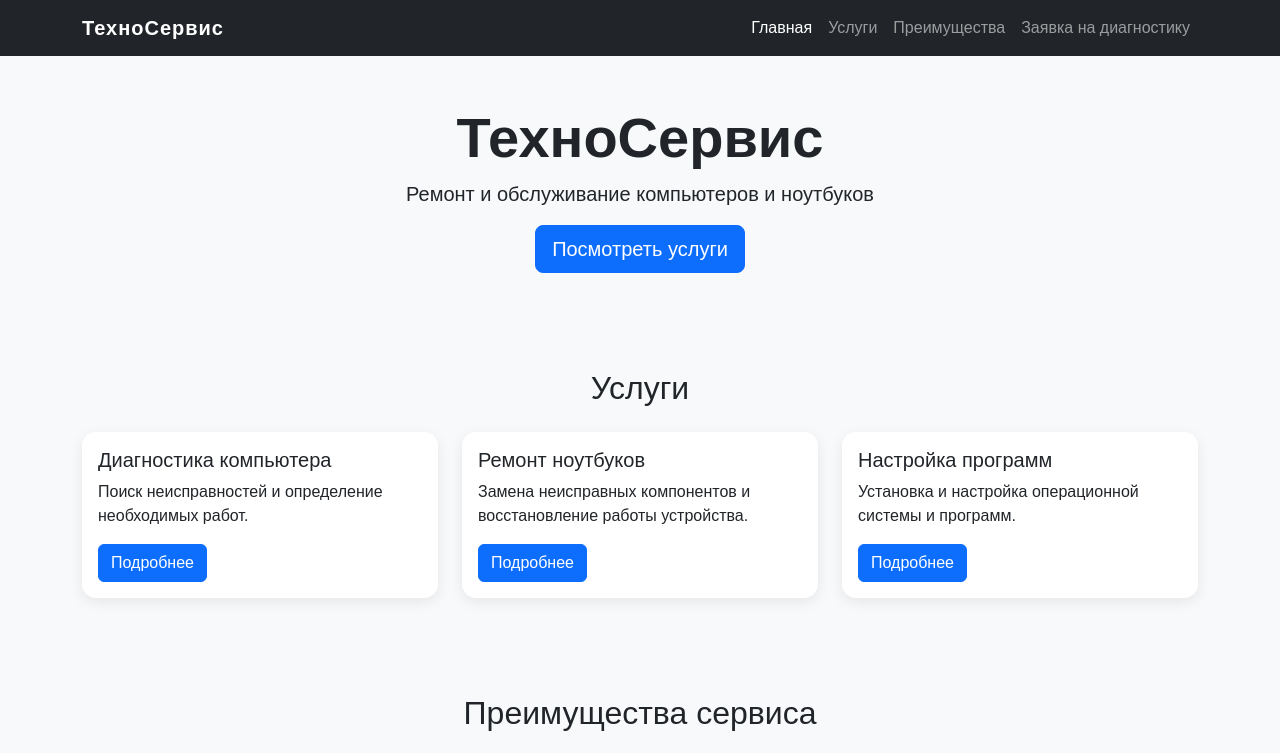
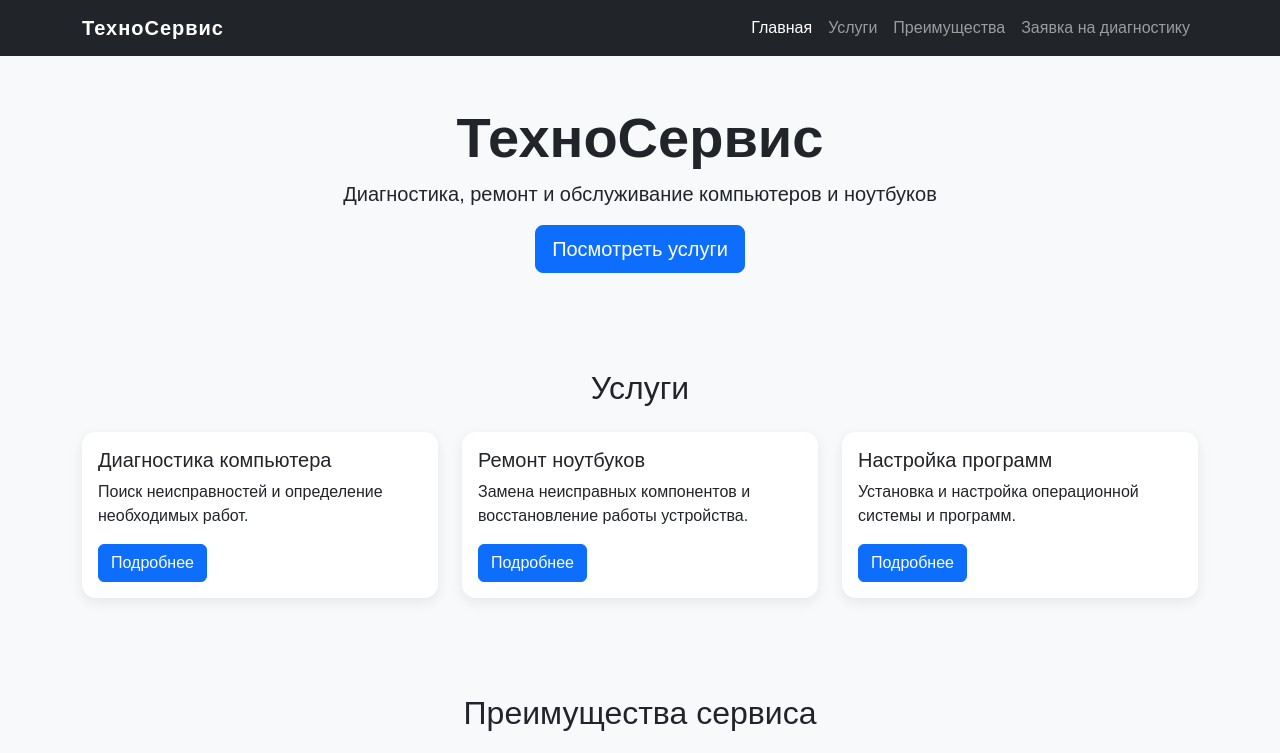
Before and after one commit to Yoshimru/BootstrapSite, a plain HTML site: page index.html in a window 1280 px wide. Shown: the top 753 px of the page. Drawn offline with nearby package versions, Linux system fonts and the light colour scheme.

Commit message:
Update homepage text

```diff
--- a/index.html
+++ b/index.html
@@ -36,7 +36,7 @@
   <main>
     <section id="home" class="container py-5 text-center">
       <h1 class="display-4 fw-bold">ТехноСервис</h1>
-      <p class="lead">Ремонт и обслуживание компьютеров и ноутбуков</p>
+      <p class="lead">Диагностика, ремонт и обслуживание компьютеров и ноутбуков</p>
       <a href="#services" class="btn btn-primary btn-lg">Посмотреть услуги</a>
     </section>
 
```
